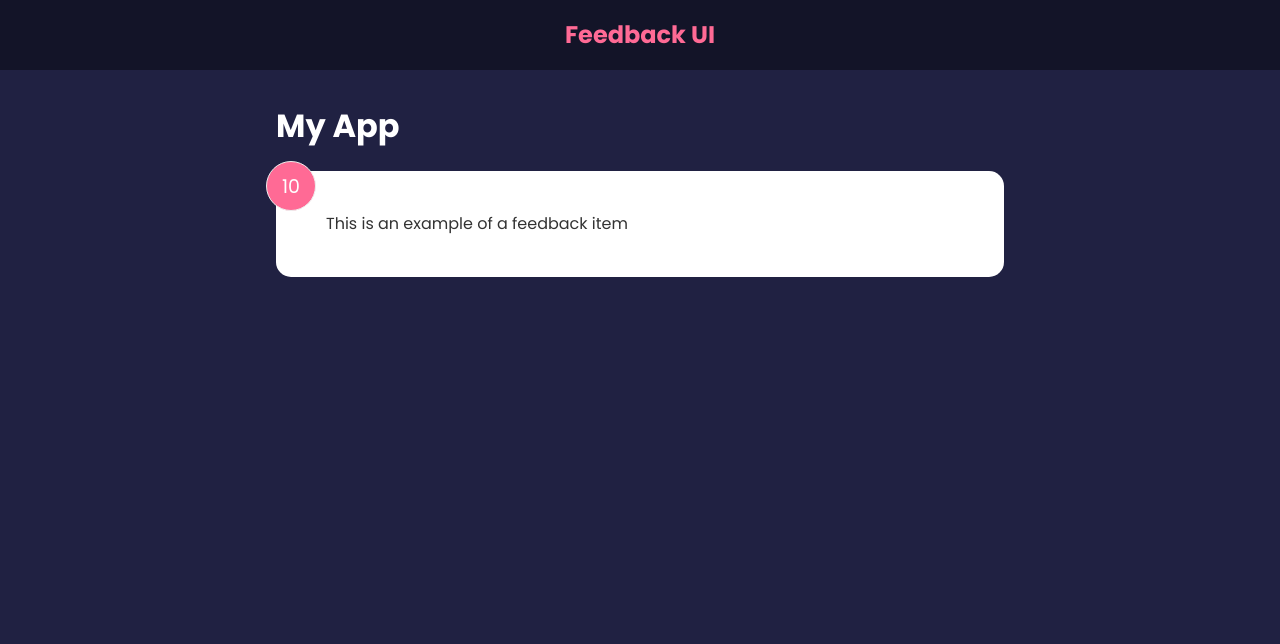
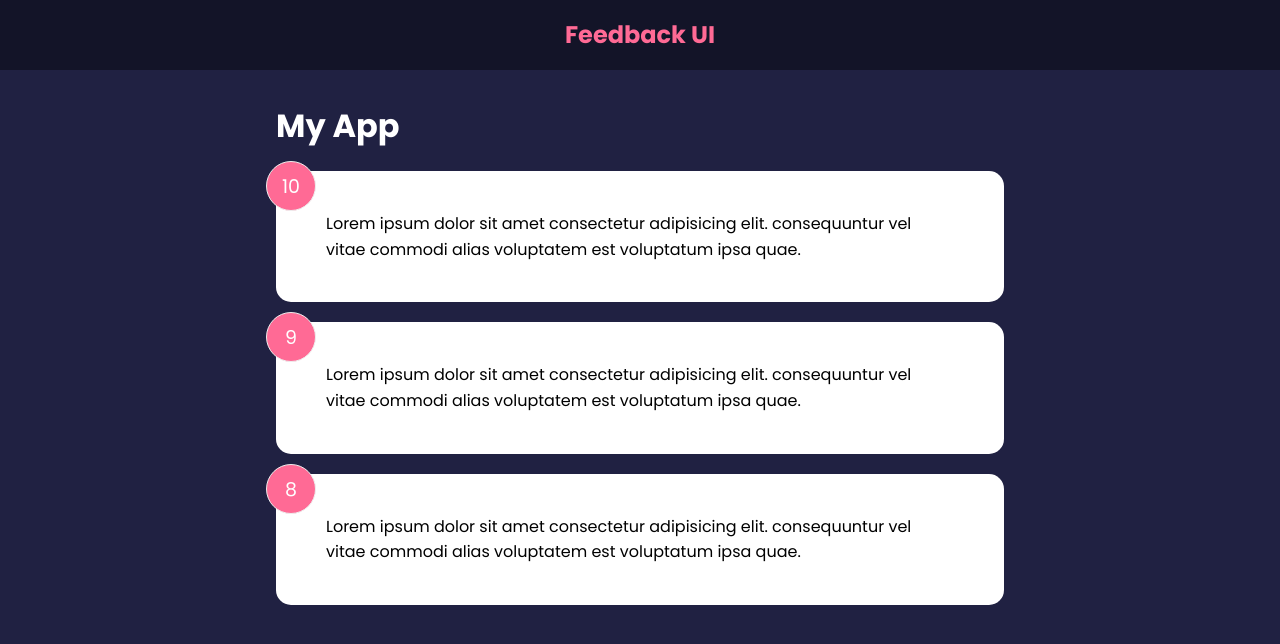
Before and after one commit to Clucas0311/feeback-project, a React (Create React App) app: page / in a window 1280 px wide. Shown: the top 644 px of the page. Built offline with nearby package versions, Linux system fonts and the light colour scheme.

Commit message:
Added PropTypes

```diff
--- a/src/App.js
+++ b/src/App.js
@@ -1,16 +1,19 @@
-import React from "react";
+import React, { useState } from "react";
 
 import "./App.css";
+import FeedbackData from "./data/FeedbackData";
 import Header from "./components/Header";
-import FeedbackItem from "./components/FeedbackItem";
+import FeedbackList from "./components/FeedbackList";
 
 const App = () => {
+  const [feedback, setFeedback] = useState(FeedbackData);
+
   return (
     <>
       <Header />
       <div className="container">
         <h1>My App</h1>
-        <FeedbackItem />
+        <FeedbackList feedback={feedback} />
       </div>
     </>
   );
--- /dev/null
+++ b/src/UI/Card.js
@@ -0,0 +1,27 @@
+import React from "react";
+import PropTypes from "prop-types";
+
+const Card = ({ children, reverse }) => {
+  //   return <div className={`card ${reverse && "reverse"}`}>{children}</div>;
+  return (
+    <div
+      className="card"
+      style={{
+        backgroundColor: reverse ? "rgba(0,0,0, 0.4)" : "#fff",
+        color: reverse ? " #fff" : "#000",
+      }}
+    >
+      {children}
+    </div>
+  );
+};
+
+Card.defaultProps = {
+  reverse: false,
+};
+
+Card.propTypes = {
+  chidlren: PropTypes.node.isRequired,
+};
+
+export default Card;
--- /dev/null
+++ b/src/components/FeedbackItem.js
@@ -0,0 +1,19 @@
+import React from "react";
+import PropTypes from "prop-types";
+
+import Card from "../UI/Card";
+
+const FeedbackItem = ({ item }) => {
+  return (
+    <Card>
+      <div className="num-display">{item.rating}</div>
+      <div className="text-display">{item.text}</div>
+    </Card>
+  );
+};
+
+FeedbackItem.propTypes = {
+  item: PropTypes.object.isRequired,
+};
+
+export default FeedbackItem;
--- a/src/components/FeedbackItem.jsx
+++ /dev/null
@@ -1,14 +0,0 @@
-import React from 'react'
-
-const FeedbackItem = () => {
-  return (
-    <div className="card">
-        <div className="num-display">10</div>
-        <div className="text-display">
-            This is an example of a feedback item
-        </div>
-    </div>
-  )
-}
-
-export default FeedbackItem
--- /dev/null
+++ b/src/components/FeedbackList.js
@@ -0,0 +1,28 @@
+import React from "react";
+import FeedbackItem from "./FeedbackItem";
+import PropTypes from "prop-types";
+
+const FeedbackList = ({ feedback }) => {
+  if (!feedback || feedback.length === 0) {
+    return <p>No Feedback Yet</p>;
+  }
+  return (
+    <div className="feedback-list">
+      {feedback.map((item) => (
+        <FeedbackItem key={item.id} item={item} />
+      ))}
+    </div>
+  );
+};
+
+FeedbackList.propTypes = {
+  feedback: PropTypes.arrayOf(
+    PropTypes.shape({
+      id: PropTypes.number.isRequired,
+      text: PropTypes.string.isRequired,
+      rating: PropTypes.number.isRequired,
+    })
+  ),
+};
+
+export default FeedbackList;
--- /dev/null
+++ b/src/data/FeedbackData.js
@@ -0,0 +1,19 @@
+const FeedbackData = [
+  {
+    id: 1,
+    rating: 10,
+    text: "Lorem ipsum dolor sit amet consectetur adipisicing elit. consequuntur vel vitae commodi alias voluptatem est voluptatum ipsa quae.",
+  },
+  {
+    id: 2,
+    rating: 9,
+    text: "Lorem ipsum dolor sit amet consectetur adipisicing elit. consequuntur vel vitae commodi alias voluptatem est voluptatum ipsa quae.",
+  },
+  {
+    id: 3,
+    rating: 8,
+    text: "Lorem ipsum dolor sit amet consectetur adipisicing elit. consequuntur vel vitae commodi alias voluptatem est voluptatum ipsa quae.",
+  },
+];
+
+export default FeedbackData;
```
Also changed, not shown: src/UI/Card.css (added), src/components/Header.js (renamed from src/components/Header.jsx).
